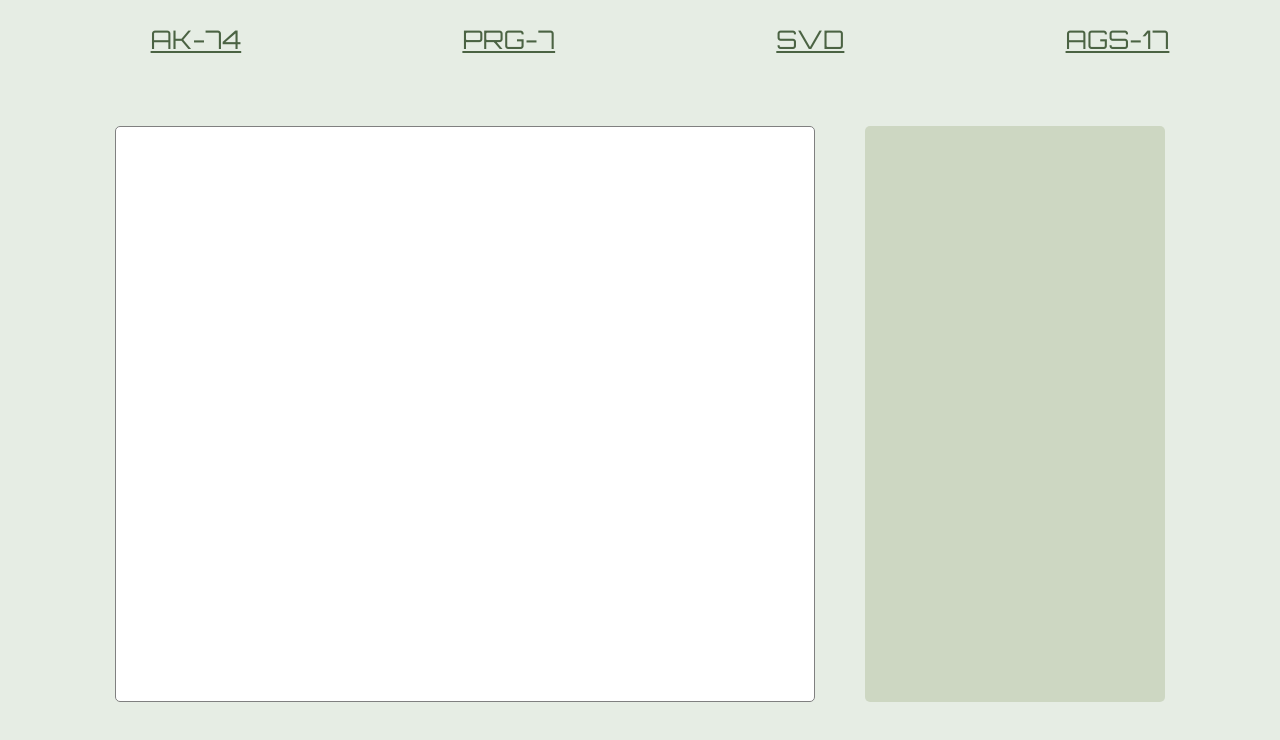
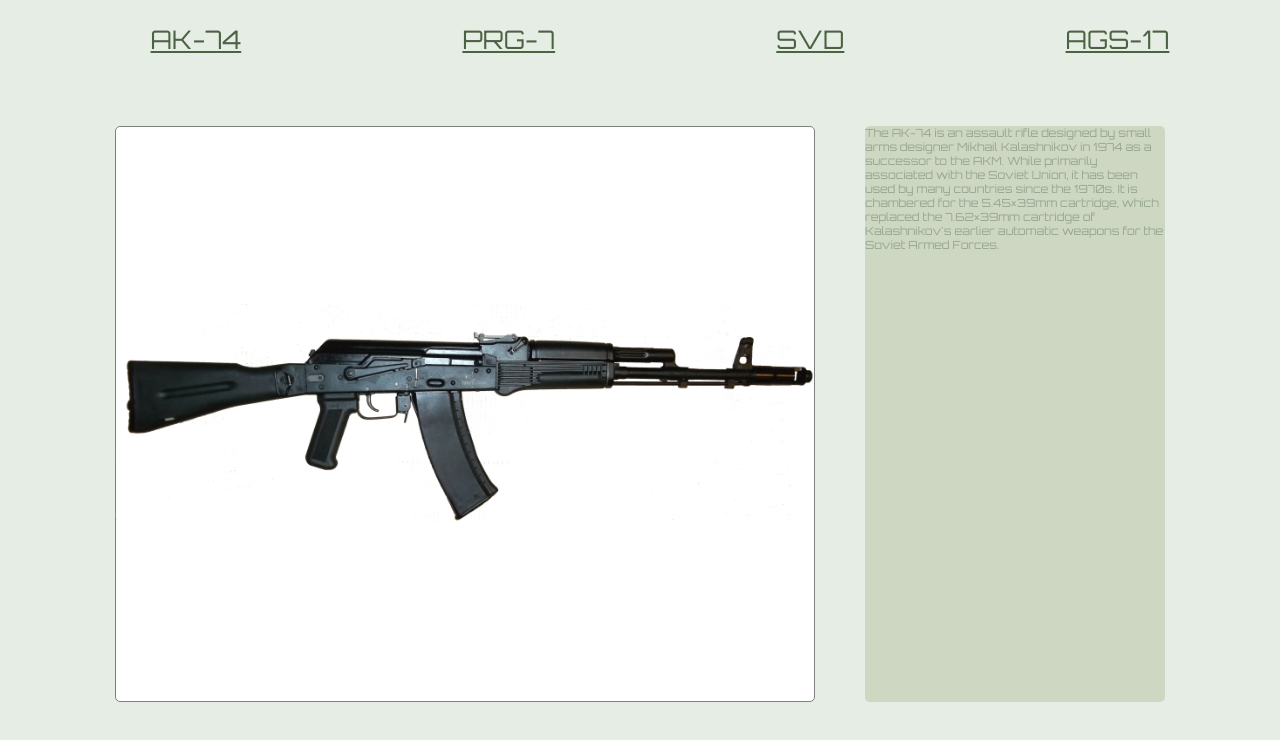
Before and after one commit to NicatQurbanov/silahnovleri, a plain HTML site: page index.html in a window 1280 px wide. Both pictures are taken after a click on the button "AK-74". Shown: the part 114-854 px from the top of the page. Drawn offline with Linux system fonts and the light colour scheme.

Commit message:
to be continued

```diff
--- a/Data/data.js
+++ b/Data/data.js
@@ -9,7 +9,7 @@ export const gunArr = [
       hasModifications: true,
       modifications: [''],
       price: 500,
-      src: '',
+      src: './Images/AK-74.jpg',
       text: "is an assault rifle designed by small arms designer Mikhail Kalashnikov in 1974 as a successor to the AKM. While primarily associated with the Soviet Union, it has been used by many countries since the 1970s. It is chambered for the 5.45×39mm cartridge, which replaced the 7.62×39mm cartridge of Kalashnikov's earlier automatic weapons for the Soviet Armed Forces.",
     },
     {
@@ -22,7 +22,7 @@ export const gunArr = [
       hasModifications: false,
       modifications: [''],
       price: 1000,
-      src: '',
+      src: './Images/Rpg-7.jpg',
       text: "is a portable, reusable, unguided, shoulder-launched, anti-tank, grenade launcher. The RPG-7 and its predecessor, the RPG-2, were designed by the Soviet Union, and are manufactured by the Russian company Bazalt. The weapon has the GRAU index (Russian armed forces index) 6G3.",
     },
     {
@@ -35,7 +35,7 @@ export const gunArr = [
       hasModifications: true,
       modifications: [''],
       price: 800,
-      src: '',
+      src: './Images/SVD_Dragunov.jpg',
       text: ' is a semi-automatic designated marksman rifle/sniper rifle[3] chambered in the 7.62×54mmR cartridge, developed in the Soviet Union.The SVD was designed to serve in a squad support role to provide precise long-range engagement capabilities to ordinary troops following the Warsaw Pact adoption of the 7.62×39mm intermediate cartridge and assault rifles as standard infantry weapon systems.',
     },
     {
@@ -48,7 +48,7 @@ export const gunArr = [
       hasModifications: false,
       modifications: [''],
       price: 1500,
-      src: '',
+      src: './Images/AGS-17.jpg',
       text: 'The SVD was designed to serve in a squad support role to provide precise long-range engagement capabilities to ordinary troops following the Warsaw Pact adoption of the 7.62×39mm intermediate cartridge and assault rifles as standard infantry weapon systems.The AGS-17 is a heavy infantry support weapon designed to operate from a tripod or mounted on an installation or vehicle. The AGS-17 fires 30 mm grenades in either direct or indirect fire to provide suppressive and lethal fire support against soft-skinned or fortified targets.',
     }
 ]
--- a/index.html
+++ b/index.html
@@ -21,11 +21,11 @@
       </header>
       <section class="description-section">
         <div class="description-container">
-          <div class="img-container">
+          <div class="img-container" id="img-container">
           <!-- insert img tag here -->
           </div>
 
-         <aside class="description-bar">
+         <aside class="description-bar" id="description-bar">
              <!-- insert description paragraph here -->
          </aside>
         </div>
--- a/main.css
+++ b/main.css
@@ -57,6 +57,15 @@ body {
     border: 1px solid gray;
     width: 700px;
     border-radius: 5px;
+    display: flex;
+    justify-content: center;
+    align-items: center;
+}
+
+.gun-image {
+    width: 100%;
+    object-fit: cover;
+
 }
 
 .description-bar {
--- a/script.js
+++ b/script.js
@@ -1,11 +1,25 @@
 import { gunArr } from './Data/data.js'
+const gunList = document.getElementById('gun-list')
+const gunImg = document.getElementById('img-container')
+const descBar = document.getElementById('description-bar')
 let arrList = '';
 gunArr.forEach(gun => {
   arrList += `
     <li >
-    <button class="gun-items">
+    <button class="gun-items" id="${gun.model}">
     ${gun.model}
     </button>
-    </li>`;
+    </li>
+    `;
 })
-document.getElementById('gun-list').innerHTML = arrList;
+document.addEventListener('click', function(e){
+  gunArr.forEach(gun => {
+    if (e.target.id === gun.model)  {
+      gunImg.innerHTML = `<img class="gun-image" src="${gun.src}">`
+      descBar.innerHTML  = `<p class="description-paragraph">The ${gun.model} ${gun.text}</p>`
+      }
+  })
+})
+
+
+gunList.innerHTML = arrList;
```
Also changed, not shown: Images/AGS-17.jpg (added), Images/AK-74.jpg (added), Images/Rpg-7.jpg (added), Images/SVD_Dragunov.jpg (added).
